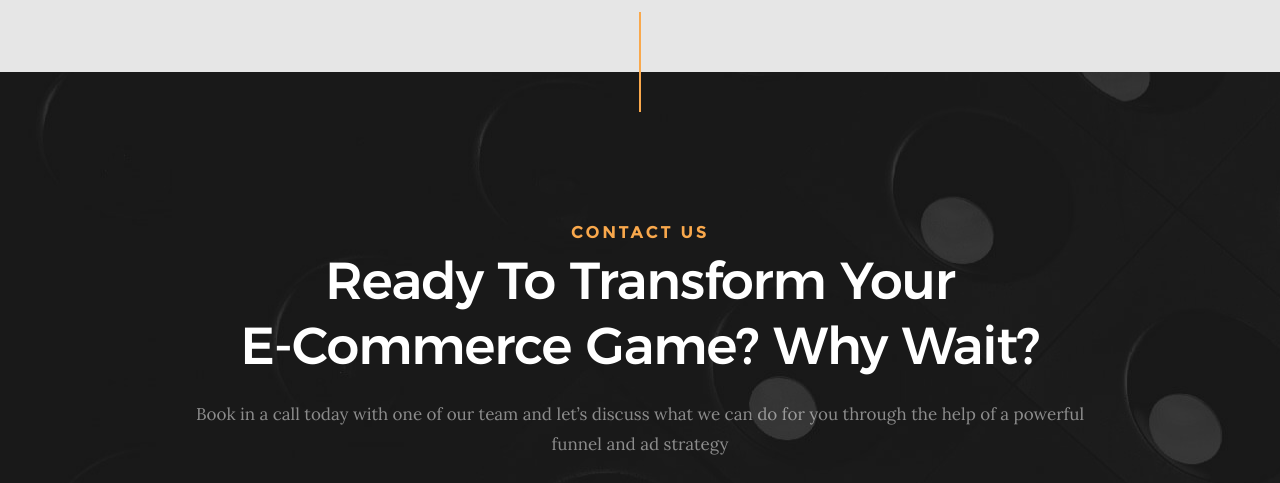
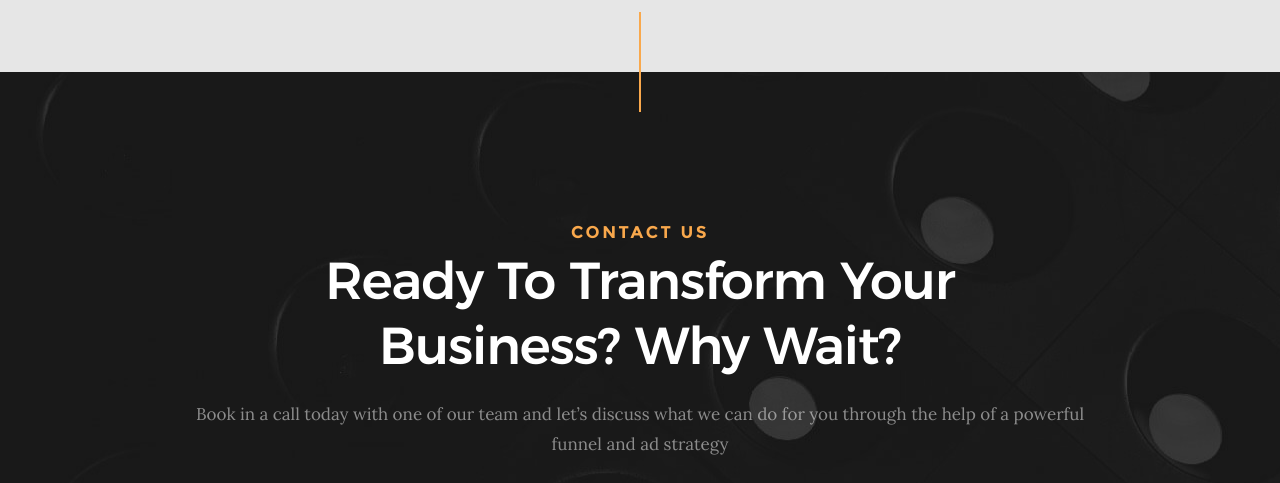
Before and after one commit to chagasingh/glint-master, a plain HTML site: page index.html in a window 1280 px wide. Shown: the part 5840-6323 px from the top of the page. Drawn offline with Linux system fonts and the light colour scheme; files whose address does not match are found by name.

Commit message:
last change

```diff
--- a/index.html
+++ b/index.html
@@ -655,7 +655,7 @@
             <div class="col-full">
                 <h3 class="subhead">Contact Us</h3>
                 <h1 class="display-2 display-2--light">Ready To Transform Your<br>
-                    E-Commerce Game? Why Wait?</h1>
+                    Business? Why Wait?</h1>
                 <p>Book in a call today with one of our team and let’s discuss what we can do for you through the help
                     of a powerful funnel and ad strategy</p>
                 <div class="home-content__buttons  media-btn">
```
